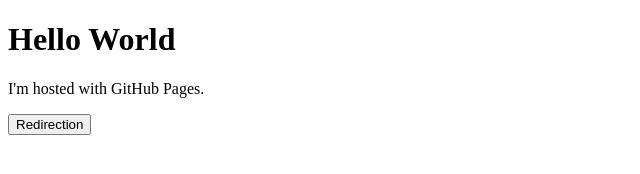
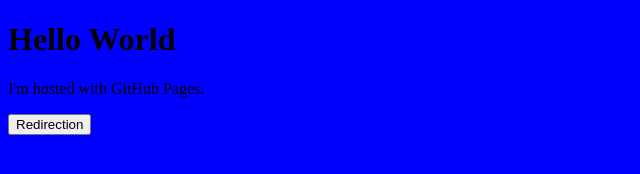
Before and after one commit to Pierre-Duveau/Pierre-Duveau.github.io, a plain HTML site: page index.html in a window 1280 px wide. Shown: the whole page, without its empty margins (0-640 px from the left). Drawn offline with Linux system fonts and the light colour scheme.

Commit message:
Update index.html

```diff
--- a/index.html
+++ b/index.html
@@ -2,7 +2,7 @@
 <html>
   <head>
       <title>Portefolio Pierre Duveau</title>
-      <link rel="stylesheet" href="styleindex.css">
+      <link rel="stylesheet" href="style.css">
       <script type="text/javascript" src="script.js"></script>
   </head>
   <body>
```
